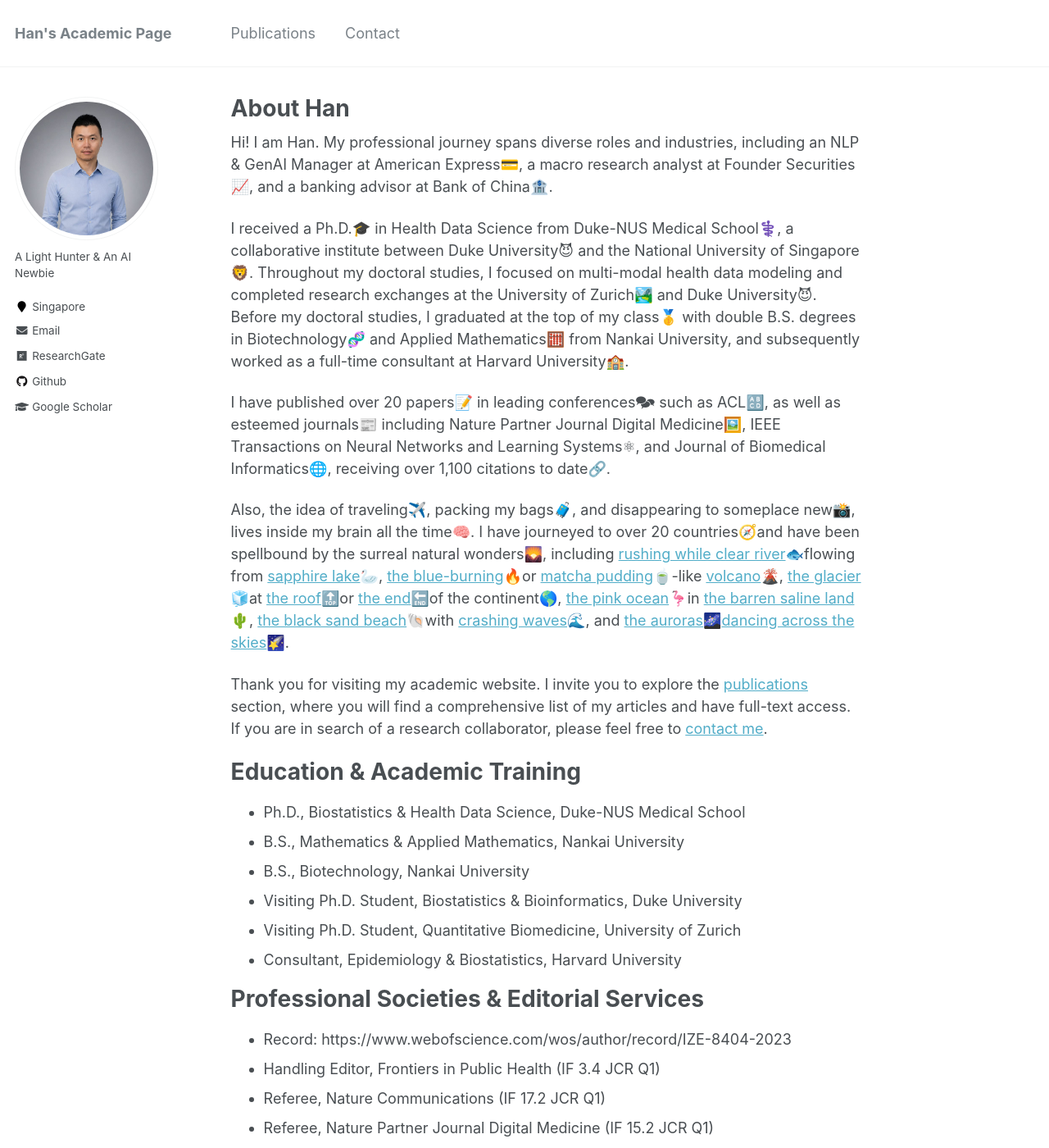
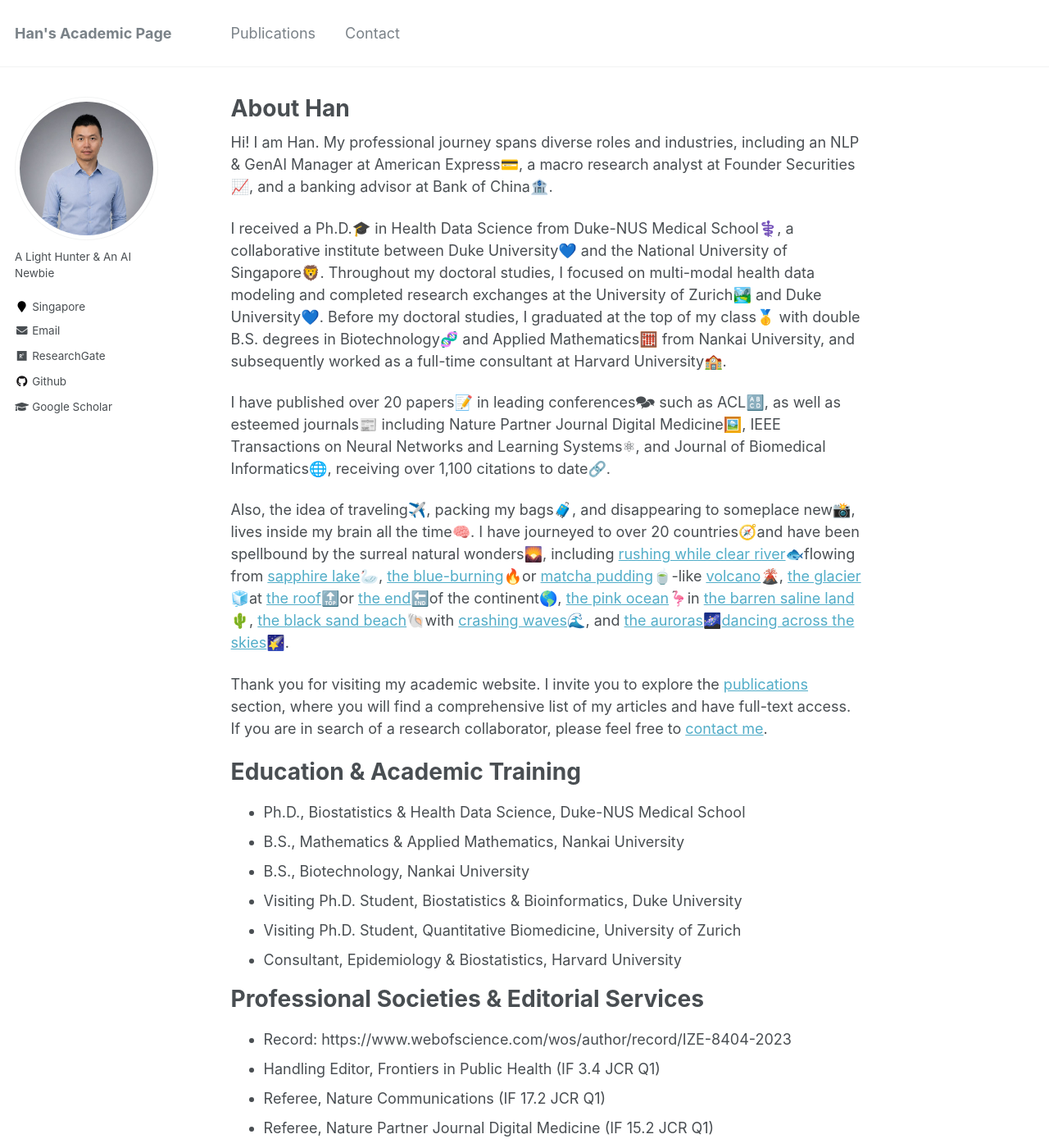
Before and after one commit to Han-Yuan-Med/Han-Yuan-Med.github.io, a Jekyll site: the page built from _pages/about.md, in a window 1280 px wide and 1400 px high. Shown: the whole window at 82% size. Built offline with Jekyll 4.4.1, drawn with Linux system fonts in a browser that asks for light colours; some of the changed text lies outside the part shown.

```diff
--- a/_pages/about.md
+++ b/_pages/about.md
@@ -9,7 +9,7 @@ redirect_from:
 
 Hi! I am Han. My professional journey spans diverse roles and industries, including an NLP & GenAI Manager at American Express💳, a macro research analyst at Founder Securities📈, and a banking advisor at Bank of China🏦.
 
-I received a Ph.D.🎓 in Health Data Science from Duke-NUS Medical School⚕️, a collaborative institute between Duke University😈 and the National University of Singapore🦁. Throughout my doctoral studies, I focused on multi-modal health data modeling and completed research exchanges at the University of Zurich🏞️ and Duke University😈. Before my doctoral studies, I graduated at the top of my class🥇 with double B.S. degrees in Biotechnology🧬 and Applied Mathematics🧮 from Nankai University, and subsequently worked as a full-time consultant at Harvard University🏫.
+I received a Ph.D.🎓 in Health Data Science from Duke-NUS Medical School⚕️, a collaborative institute between Duke University💙 and the National University of Singapore🦁. Throughout my doctoral studies, I focused on multi-modal health data modeling and completed research exchanges at the University of Zurich🏞️ and Duke University💙. Before my doctoral studies, I graduated at the top of my class🥇 with double B.S. degrees in Biotechnology🧬 and Applied Mathematics🧮 from Nankai University, and subsequently worked as a full-time consultant at Harvard University🏫.
 
 I have published over 20 papers📝 in leading conferences🗫 such as ACL🔠, as well as esteemed journals📰 including Nature Partner Journal Digital Medicine🖼️, IEEE Transactions on Neural Networks and Learning Systems⚛, and Journal of Biomedical Informatics🌐, receiving over 1,100 citations to date🔗.
 
```
Also changed, not shown: other parts of _pages/about.md (+2 -0 lines).
